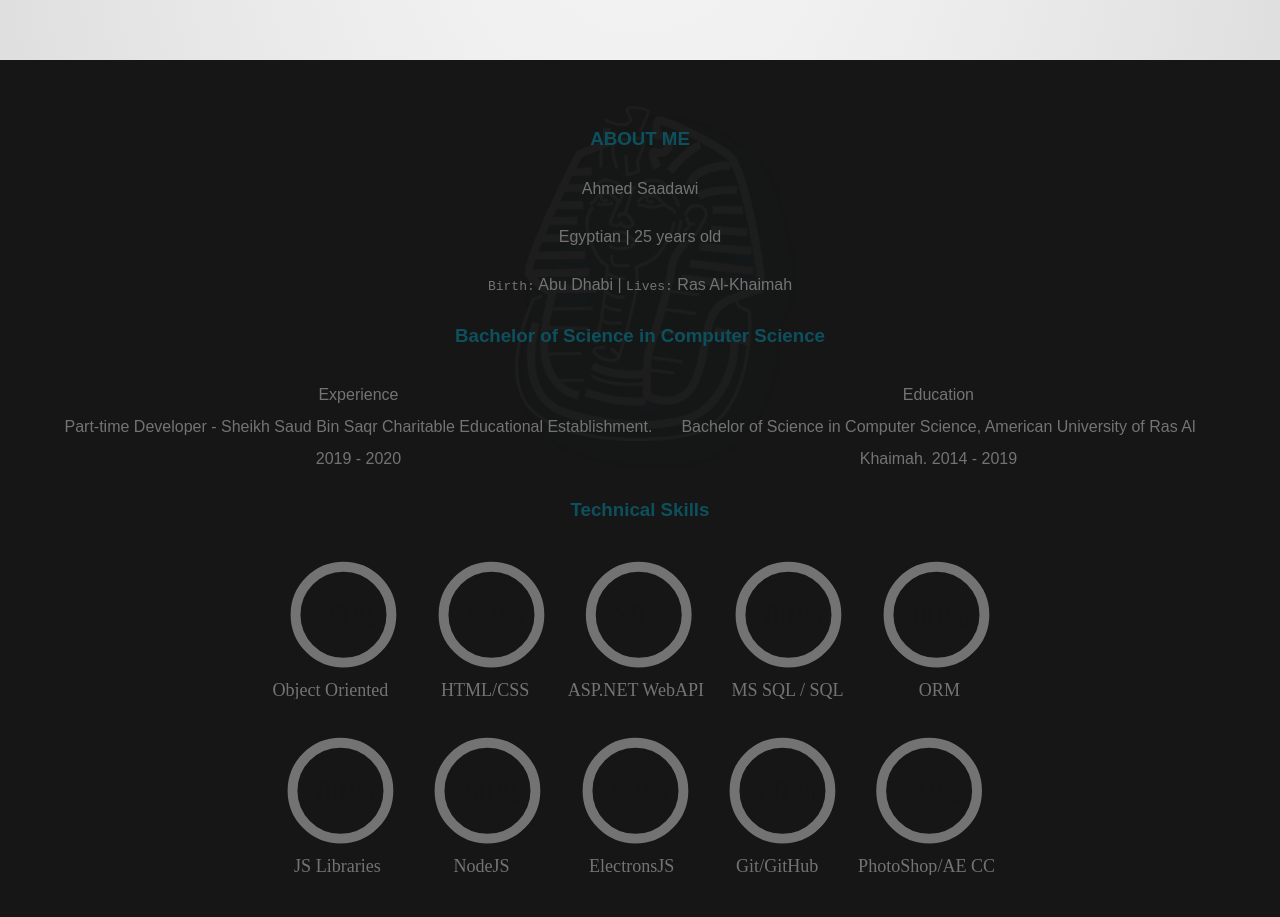
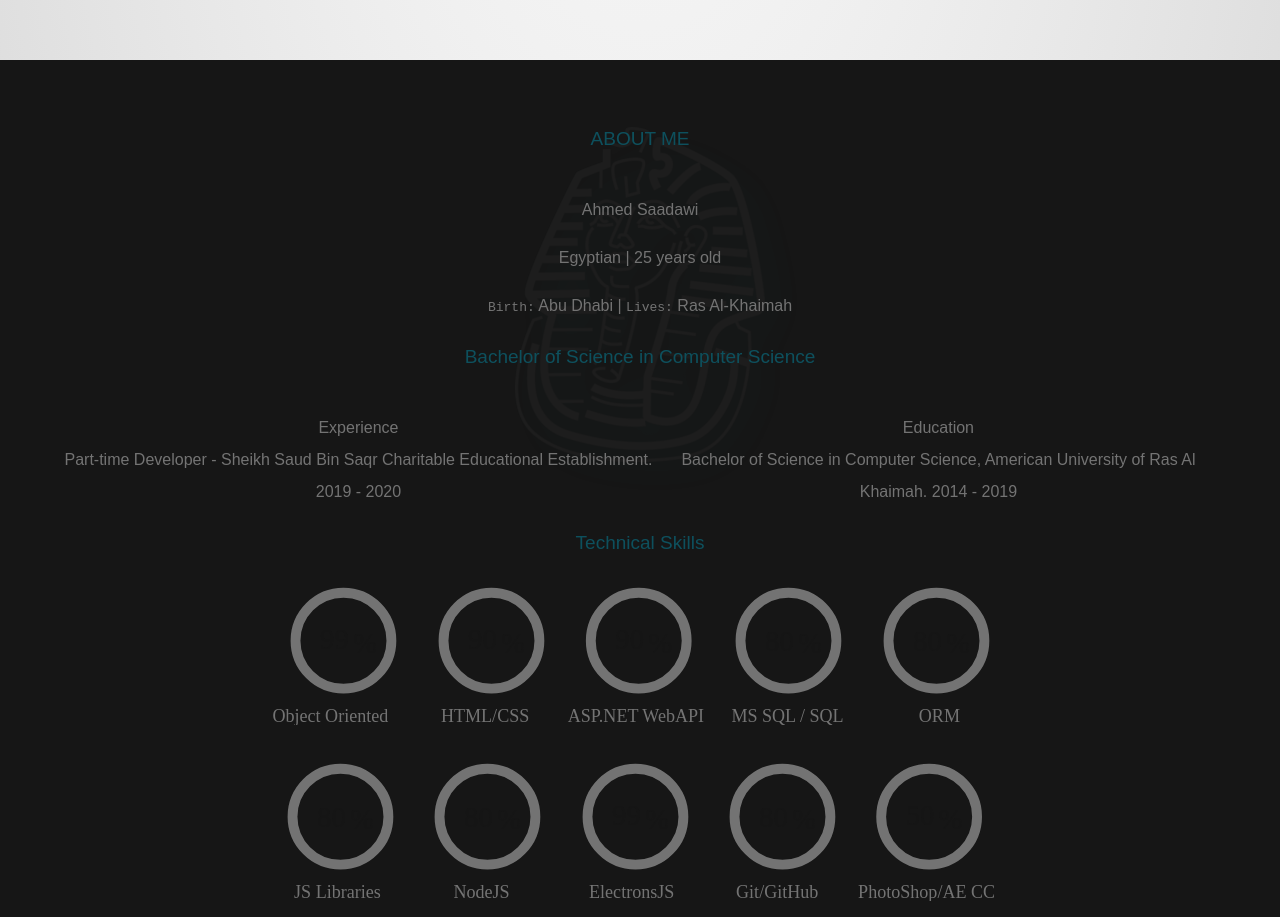
Before and after one commit to Ahmed-SM/folio, a plain HTML site: page index.html in a window 1280 px wide. Shown: the part 3280-4197 px from the top of the page. Drawn offline with nearby package versions, Linux system fonts and the light colour scheme; a web font is replaced by a local one.

Commit message:
Font Size

```diff
--- a/index.html
+++ b/index.html
@@ -123,14 +123,14 @@
     </div>
     <div id="third" class=" footer">
         <div class="newspaper">
-            <h3>ABOUT ME</h3>
+            <div class="writing-skill">ABOUT ME</div>
             <div class="info">
                 <img src="./assets/imgs/egyptian.png" alt="" />
                 <p>Ahmed Saadawi</p>
                 <p>Egyptian | 25 years old</p>
                 <p><code>Birth:</code> Abu Dhabi | <code>Lives:</code> Ras Al-Khaimah</p>
             </div>
-            <h3>Bachelor of Science in Computer Science</h3>
+            <div class="writing-skill">Bachelor of Science in Computer Science</div>
             <div class="writing">
                 <p>
                     Experience
@@ -145,7 +145,7 @@
                 </p>
             </div>
             <div class="writing-skill">
-                <h3>Technical Skills</h3>
+                Technical Skills
             </div>
             <div data-aos="zoom-out-right" data-aos-easing="ease-in-out" data-aos-once="true"
                 data-aos-easing="ease-in-out" class="skill">
--- a/style.css
+++ b/style.css
@@ -498,6 +498,7 @@ svg path {
 }
 
 .writing-skill {
+    font-size: 19px;
     font-family: Raleway, sans-serif;
     column-span: all;
     color: #00A9C9;
```
